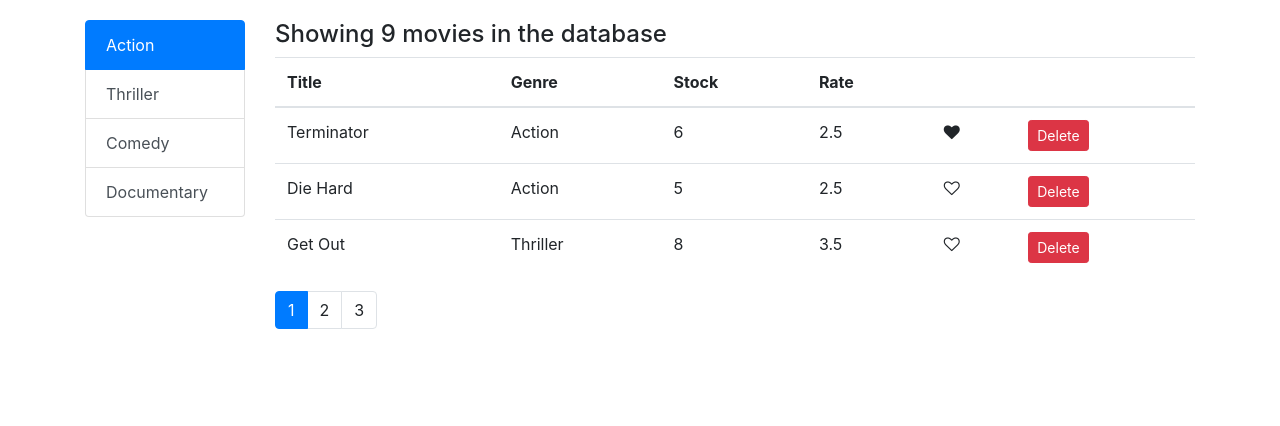
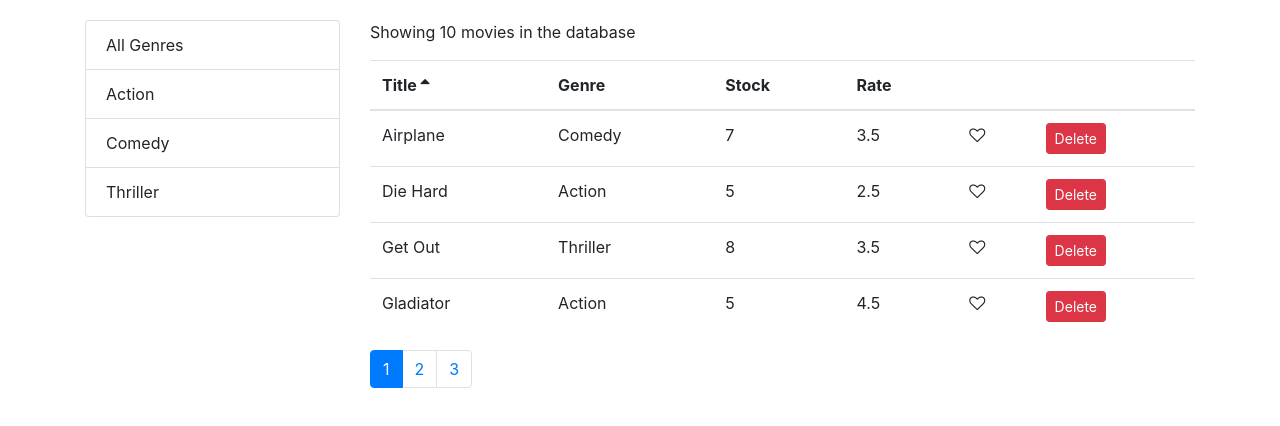
Before and after one commit to gillenha/movie-list, a React (Create React App) app: page /movies in a window 1280 px wide. Shown: the top 426 px of the page. Built offline with nearby package versions, Linux system fonts and the light colour scheme.

Commit message:
added sorting methods

```diff
--- a/src/App.js
+++ b/src/App.js
@@ -1,20 +1,12 @@
 import React, { Component } from "react";
 import Movies from "./components/movies";
-import GenreSort from "./components/genreSort";
 import "./App.css";
 
 class App extends Component {
   render() {
     return (
       <main className="container">
-        <div className="row">
-          <div className="col col-lg-2">
-            <GenreSort />
-          </div>
-          <div className="col">
-            <Movies />
-          </div>
-        </div>
+        <Movies />
       </main>
     );
   }
--- /dev/null
+++ b/src/components/common/tableBody.jsx
@@ -0,0 +1,34 @@
+import React, { Component } from "react";
+import _ from "lodash";
+
+class TableBody extends Component {
+  renderCell = (item, column) => {
+    if (column.content) return column.content(item);
+
+    return _.get(item, column.path);
+  };
+
+  createKey = (item, column) => {
+    return item._id + (column.path || column.key);
+  };
+
+  render() {
+    const { data, columns } = this.props;
+
+    return (
+      <tbody>
+        {data.map(item => (
+          <tr key={item._id}>
+            {columns.map(column => (
+              <td key={this.createKey(item, column)}>
+                {this.renderCell(item, column)}
+              </td>
+            ))}
+          </tr>
+        ))}
+      </tbody>
+    );
+  }
+}
+
+export default TableBody;
--- /dev/null
+++ b/src/components/common/tableHeader.jsx
@@ -0,0 +1,46 @@
+import React, { Component } from "react";
+
+// columns: array
+// sortColumn: object
+// onSort: function
+
+class TableHeader extends Component {
+  raiseSort = path => {
+    const sortColumn = { ...this.props.sortColumn };
+    if (sortColumn.path === path)
+      sortColumn.order = sortColumn.order === "asc" ? "desc" : "asc";
+    else {
+      sortColumn.path = path;
+      sortColumn.order = "asc";
+    }
+    this.props.onSort(sortColumn);
+  };
+
+  renderSortIcon = column => {
+    const { sortColumn } = this.props;
+
+    if (column.path !== sortColumn.path) return null;
+    if (sortColumn.order === "asc") return <i className="fa fa-sort-asc" />;
+    return <i className="fa fa-sort-desc" />;
+  };
+
+  render() {
+    return (
+      <thead>
+        <tr>
+          {this.props.columns.map(column => (
+            <th
+              className="clickable"
+              key={column.path || column.key}
+              onClick={() => this.raiseSort(column.path)}
+            >
+              {column.label} {this.renderSortIcon(column)}
+            </th>
+          ))}
+        </tr>
+      </thead>
+    );
+  }
+}
+
+export default TableHeader;
--- a/src/components/genreSort.jsx
+++ b/src/components/genreSort.jsx
@@ -1,28 +1,34 @@
-import React, { Component } from "react";
+import React from "react";
 
-class GenreSort extends Component {
-  // state = {};
-  render() {
-    return (
-      <div class="list-group">
-        <button
-          type="button"
-          class="list-group-item list-group-item-action active"
+const GenreSort = props => {
+  const {
+    items,
+    textProperty,
+    valueProperty,
+    selectedItem,
+    onItemSelect
+  } = props;
+
+  return (
+    <ul className="list-group clickable">
+      {items.map(item => (
+        <li
+          onClick={() => onItemSelect(item)}
+          key={item[valueProperty]}
+          className={
+            item === selectedItem ? "list-group-item active" : "list-group-item"
+          }
         >
-          Action
-        </button>
-        <button type="button" class="list-group-item list-group-item-action">
-          Thriller
-        </button>
-        <button type="button" class="list-group-item list-group-item-action">
-          Comedy
-        </button>
-        <button type="button" class="list-group-item list-group-item-action">
-          Documentary
-        </button>
-      </div>
-    );
-  }
-}
+          {item[textProperty]}
+        </li>
+      ))}
+    </ul>
+  );
+};
+
+GenreSort.defaultProps = {
+  textProperty: "name",
+  valueProperty: "_id"
+};
 
 export default GenreSort;
--- a/src/components/movies.jsx
+++ b/src/components/movies.jsx
@@ -1,15 +1,26 @@
 import React, { Component } from "react";
-import Like from "./common/like";
 import Pagination from "./pagination";
+import GenreSort from "./genreSort";
+import MoviesTable from "./moviesTable";
 import { getMovies } from "../services/fakeMovieService.js";
+import { getGenres } from "../services/fakeGenreService.js";
 import { paginate } from "../utils/paginate";
+import _ from "lodash";
 
 class Movies extends Component {
   state = {
-    movies: getMovies(),
-    pageSize: 3,
-    currentPage: 1
+    movies: [],
+    genres: [],
+    pageSize: 4,
+    currentPage: 1,
+    sortColumn: { path: "title", order: "asc" }
   };
+
+  componentDidMount() {
+    const genres = [{ _id: "", name: "All Genres" }, ...getGenres()];
+
+    this.setState({ movies: getMovies(), genres: genres });
+  }
 
   handleDelete = movie => {
     const movies = this.state.movies.filter(m => m._id !== movie._id);
@@ -30,61 +41,60 @@
     this.setState({ currentPage: page });
   };
 
+  handleGenreSelect = genre => {
+    this.setState({ selectedGenre: genre, currentPage: 1 });
+  };
+
+  handleSort = sortColumn => {
+    this.setState({ sortColumn });
+  };
+
   render() {
     const { length: count } = this.state.movies;
-    const { pageSize, currentPage, movies: allMovies } = this.state;
+    const {
+      pageSize,
+      currentPage,
+      sortColumn,
+      selectedGenre,
+      movies: allMovies
+    } = this.state;
     if (count === 0) return <p>There are no movies in the database!</p>;
 
-    const movies = paginate(allMovies, currentPage, pageSize);
+    const filtered =
+      selectedGenre && selectedGenre._id
+        ? allMovies.filter(m => m.genre._id === selectedGenre._id)
+        : allMovies;
+
+    const sorted = _.orderBy(filtered, [sortColumn.path], [sortColumn.order]);
+
+    const movies = paginate(sorted, currentPage, pageSize);
 
     return (
-      <React.Fragment>
-        <h4>Showing {count} movies in the database</h4>
-        <table className="table">
-          <thead>
-            <tr>
-              <th scope="col">Title</th>
-              <th scope="col">Genre</th>
-              <th scope="col">Stock</th>
-              <th scope="col">Rate</th>
-              <th />
-              <th />
-            </tr>
-          </thead>
-          <tbody>
-            {movies.map((movie, index) => {
-              return (
-                <tr key={index}>
-                  <td>{movie.title}</td>
-                  <td>{movie.genre.name}</td>
-                  <td>{movie.numberInStock}</td>
-                  <td>{movie.dailyRentalRate}</td>
-                  <td>
-                    <Like
-                      liked={movie.liked}
-                      onClick={() => this.handleLike(movie)}
+      <div className="row">
+        <div className="col-3">
+          <GenreSort
+            items={this.state.genres}
+            onItemSelect={this.handleGenreSelect}
+            selectedItem={this.state.selectedGenre}
           />
-                  </td>
-                  <td>
-                    <button
-                      onClick={() => this.handleDelete(movie)}
-                      className="btn btn-danger btn-sm"
-                    >
-                      Delete
-                    </button>
-                  </td>
-                </tr>
-              );
-            })}
-          </tbody>
-        </table>
+        </div>
+        <div className="col">
+          <p>Showing {filtered.length} movies in the database</p>
+          <MoviesTable
+            movies={movies}
+            sortColumn={sortColumn}
+            onLike={this.handleLike}
+            onDelete={this.handleDelete}
+            onSort={this.handleSort}
+          />
           <Pagination
-          itemsCount={count}
+            itemsCount={filtered.length}
             pageSize={pageSize}
             currentPage={currentPage}
             onPageChange={this.handlePageChange}
           />
-      </React.Fragment>
+        </div>
+      </div>
     );
   }
 }
--- /dev/null
+++ b/src/components/moviesTable.jsx
@@ -0,0 +1,47 @@
+import React, { Component } from "react";
+import TableHeader from "./common/tableHeader";
+import TableBody from "./common/tableBody";
+import Like from "./common/like";
+
+class MoviesTable extends Component {
+  columns = [
+    { path: "title", label: "Title" },
+    { path: "genre.name", label: "Genre" },
+    { path: "numberInStock", label: "Stock" },
+    { path: "dailyRentalRate", label: "Rate" },
+    {
+      key: "like",
+      content: movie => (
+        <Like liked={movie.liked} onClick={() => this.props.onLike(movie)} />
+      )
+    },
+    {
+      key: "delete",
+      content: movie => (
+        <button
+          onClick={() => this.props.onDelete(movie)}
+          className="btn btn-danger btn-sm"
+        >
+          Delete
+        </button>
+      )
+    }
+  ];
+
+  render() {
+    const { movies, onSort, sortColumn } = this.props;
+
+    return (
+      <table className="table">
+        <TableHeader
+          columns={this.columns}
+          sortColumn={sortColumn}
+          onSort={onSort}
+        />
+        <TableBody columns={this.columns} data={movies} />
+      </table>
+    );
+  }
+}
+
+export default MoviesTable;
--- a/src/components/pagination.jsx
+++ b/src/components/pagination.jsx
@@ -4,7 +4,7 @@
 
 const Pagination = props => {
   const { itemsCount, pageSize, currentPage, onPageChange } = props;
-  console.log(currentPage);
+  // console.log(currentPage);
   const pagesCount = Math.ceil(itemsCount / pageSize);
   if (pagesCount === 1) return null;
   const pages = _.range(1, pagesCount + 1);
@@ -18,7 +18,11 @@
             key={page}
             className={page === currentPage ? "page-item active" : "page-item"}
           >
-            <a className="page-link" onClick={() => onPageChange(page)}>
+            <a
+              className="page-link"
+              onClick={() => onPageChange(page)}
+              href="#1"
+            >
               {page}
             </a>
           </li>
--- a/src/index.css
+++ b/src/index.css
@@ -12,3 +12,7 @@
   font-family: source-code-pro, Menlo, Monaco, Consolas, "Courier New",
     monospace;
 }
+
+.clickable {
+  cursor: pointer;
+}
--- a/src/services/fakeMovieService.js
+++ b/src/services/fakeMovieService.js
@@ -65,6 +65,13 @@
     genre: { _id: "5b21ca3eeb7f6fbccd471818", name: "Action" },
     numberInStock: 7,
     dailyRentalRate: 3.5
+  },
+  {
+    _id: "5b21ca3eeb7f6fbccd47df45d",
+    title: "Gladiator",
+    genre: { _id: "5b21ca3eeb7f6fbccd471818", name: "Action" },
+    numberInStock: 5,
+    dailyRentalRate: 4.5
   }
 ];
 
```
Lines whose indentation alone changed are shown as unchanged.
